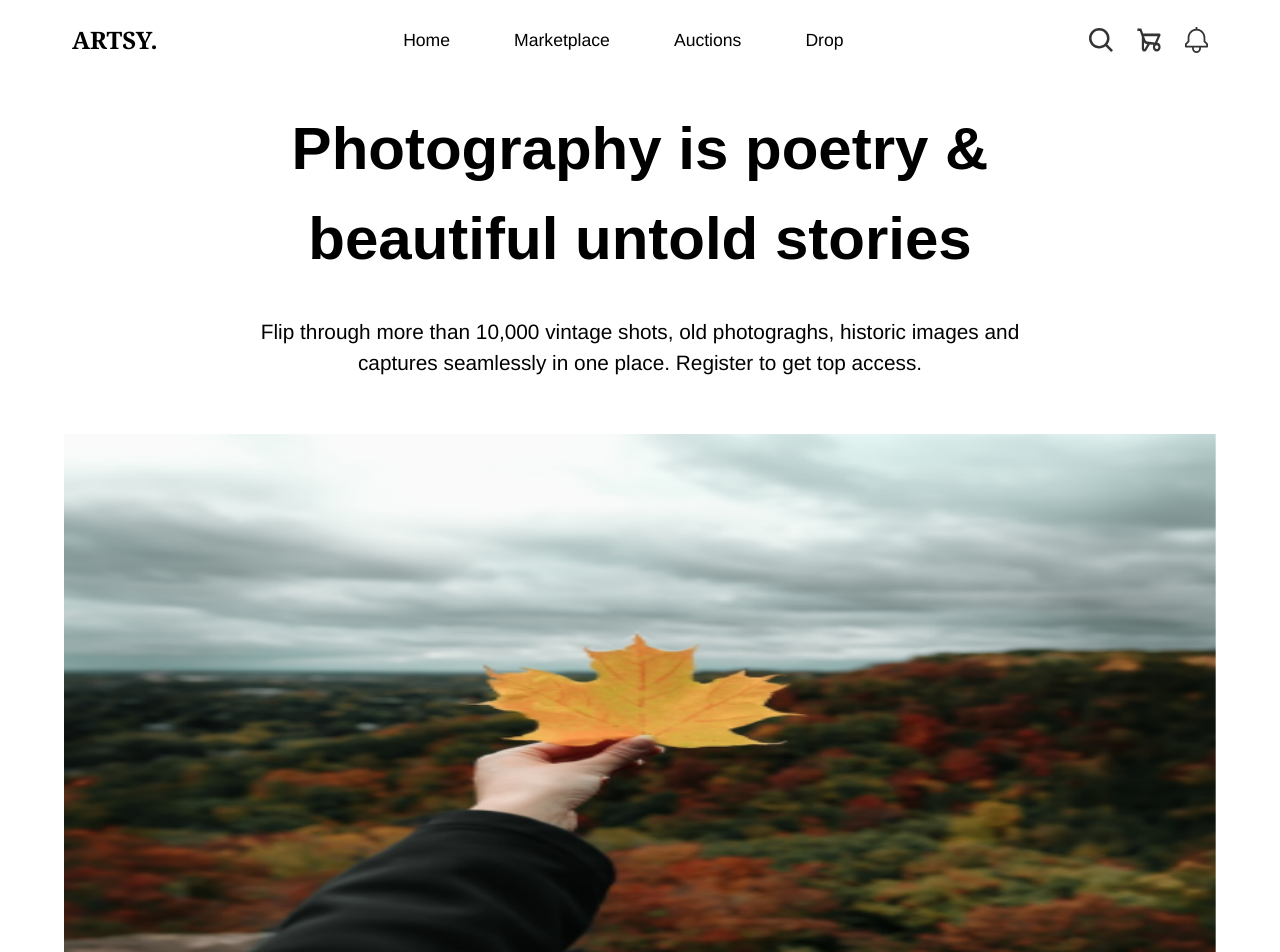
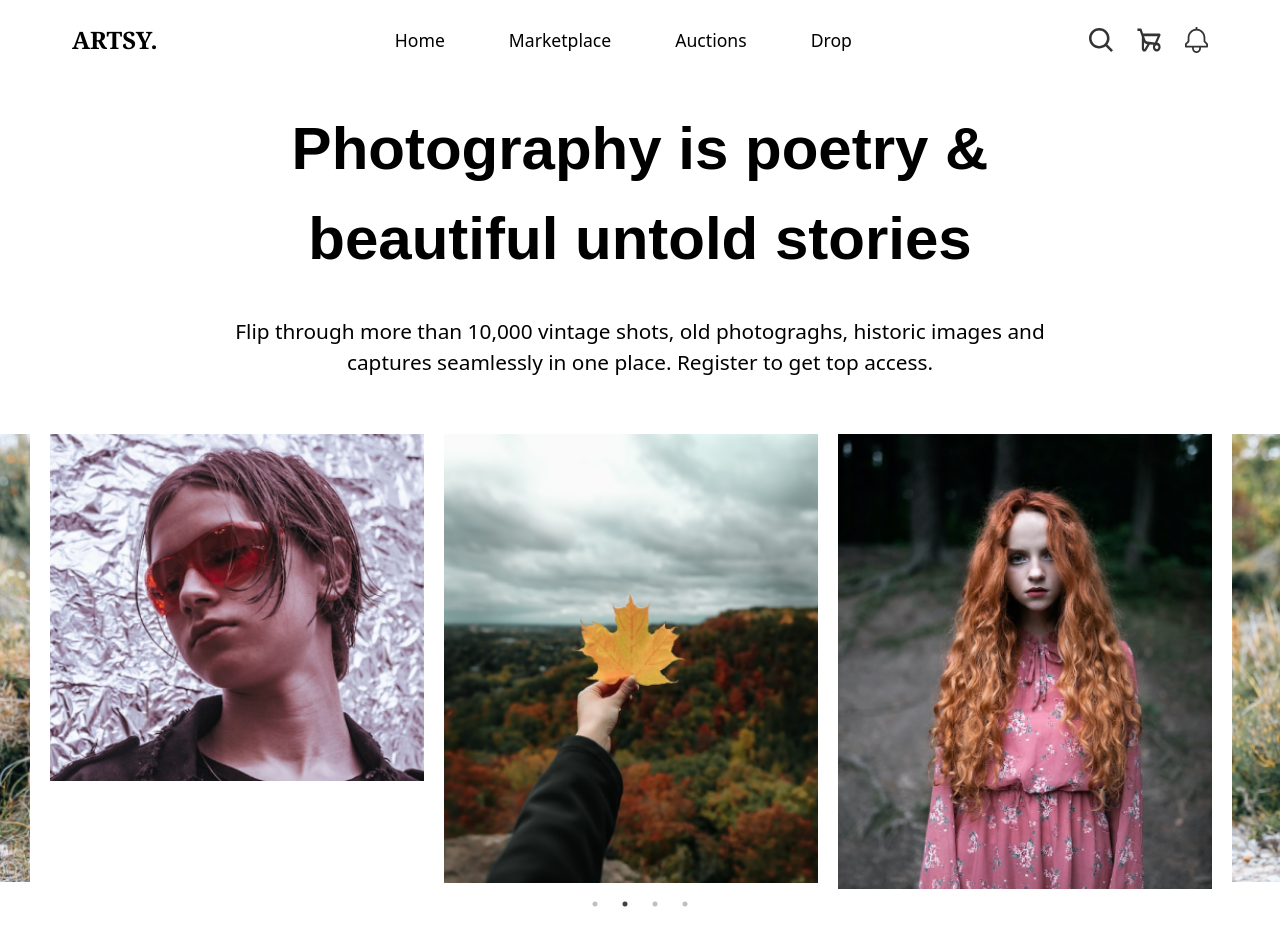
Before and after one commit to davidfayanju1/ARTSY, a React (Vite) app: page / in a window 1280 px wide. Shown: the top 952 px of the page. Built offline with nearby package versions, Linux system fonts and the light colour scheme; a web font is replaced by a local one.

Commit message:
carousel adjustments

```diff
--- a/package.json
+++ b/package.json
@@ -12,6 +12,8 @@
     "react": "^18.2.0",
     "react-dom": "^18.2.0",
     "react-router-dom": "^6.9.0",
+    "react-slick": "^0.29.0",
+    "slick-carousel": "^1.8.1",
     "swiper": "^9.2.4"
   },
   "devDependencies": {
--- a/src/components/home/Featured.jsx
+++ b/src/components/home/Featured.jsx
@@ -5,9 +5,9 @@ import Rectangle1 from '../../assets/images/Rectangle1.png';
 
 const Featured = () => {
   return (
-    <div className='pt-[4rem] md:px-[3rem] px-[1rem] bg-brand'>
+    <div className='pt-[4rem] md:px-[3rem] px-[1rem] mt-[6rem]'>
         <div className="title mb-[3rem]">
-            <h1 className='font-semibold md:text-[2.8rem] text-[1.8rem]'>Featured products</h1>
+            <h1 className='font-semibold md:text-[2.8rem] text-[1.8rem]'>Featured Posts</h1>
         </div>
 
         <div className='before:w-full before:hidden md:before:block before:h-[0.01rem] before:bg-gray-400 after:w-full after:h-[0.01rem] after:bg-gray-400 after:hidden md:after:block'>
--- a/src/components/home/Hero.jsx
+++ b/src/components/home/Hero.jsx
@@ -1,17 +1,8 @@
 import React, { useRef, useState } from "react";
-// Import Swiper React components
-import { Swiper, SwiperSlide } from "swiper/react";
-
-// Import Swiper styles
-import "swiper/css";
-import "swiper/css/scrollbar";
-
-import "./styles.css";
-import SwiperCore, { Autoplay,Pagination,Navigation } from 'swiper/core';
-SwiperCore.use([Autoplay,Pagination,Navigation]);
-
-// import required modules
-import { Scrollbar } from "swiper";
+import Slider from "react-slick";
+import "slick-carousel/slick/slick.css";
+import "slick-carousel/slick/slick-theme.css";
+// images
 import Rectangle1 from '../../assets/images/carousel/Rectangle230.png'
 import Rectangle2 from '../../assets/images/carousel/Rectangle231.png'
 import Rectangle3 from '../../assets/images/carousel/Rectangle232.png'
@@ -19,43 +10,64 @@ import Rectangle4 from '../../assets/images/carousel/Rectangle233.png'
 import Rectangle5 from '../../assets/images/carousel/Rectangle234.png'
 
 
+const Hero = () => {
+
+  let settings = {
+    dots: true,
+    infinite: true,
+    speed: 400,
+    slidesToShow: 3,
+    slidesToScroll: 1,
+    centerMode: true,
+    arrows: false,
+    autoplay: true,
+    autoplaySpeed: 4000,
+    adaptiveHeight: true,
+
+    responsive: [
+        {
+          breakpoint: 768,
+          settings: {
+            arrows: false,
+            centerMode: true,
+            slidesToShow: 1,
+            // centerPadding: '2px',
+          }
+        },
+        {
+          breakpoint: 480,
+          settings: {
+            arrows: false,
+            centerMode: true,
+            slidesToShow: 1,
+            // centerPadding: '2px',
+          }
+        }
+      ]
+  };
 
 
-const Hero = () => {
   return (
     <div className='bg-brand mt-[5rem] min-h-[50vh] w-full flex flex-col items-center'>
         <div className="w-full md:max-w-[60rem] md:w-[90%] text-center py-[1.5rem] flex flex-col items-center justify-center">
             <span className="title font-clash text-center text-[2rem] whitespace-pre-wrap w-full md:text-[3.75rem] md:font-semibold">Photography is poetry <span className='md:inline hidden'>&</span> <span className='md:hidden inline'>and</span> beautiful untold stories</span>
             <p className='mt-[2rem] md:text-[1.3rem] text-[1.1rem]  text-center w-[85%]'>Flip through more than 10,000 vintage shots, old photograghs, historic images and captures seamlessly in one place. Register to get top access.</p>
         </div>
-        <div className="carousel h-[70vh] md:w-[90%] w-full mx-[auto] mt-[2rem]">
-          <Swiper
-          scrollbar={{
-            hide: true,
-          }}
-          modules={[Scrollbar]}
-          className='mySwiper'
-          autoplay= {{
-            'delay': 5000,
-          }}
-          navigation={true}
-          >
-            <SwiperSlide>
-              <img src={ Rectangle1 } alt="" />
-            </SwiperSlide>
-            <SwiperSlide>
-              <img src={ Rectangle2 } alt="" />
-            </SwiperSlide>
-            <SwiperSlide>
-              <img src={ Rectangle3 } alt="" />
-            </SwiperSlide>
-            <SwiperSlide>
-              <img src={ Rectangle4 } alt="" />
-            </SwiperSlide>
-            <SwiperSlide>
-              <img src={ Rectangle5 } alt="" />
-            </SwiperSlide>
-          </Swiper>
+        <div className="carousel md:h-[70vh] md:w-[100%] w-full mx-[auto] mt-[2rem]">
+          <Slider {...settings}>
+              <div>
+                  <img src= { Rectangle1 } alt="" className="md:h-full h-[20%] md:w-[95%] w-[20rem]"/>
+              </div>
+              <div>
+                  <img src={ Rectangle2 } alt=""  className="md:h-full h-[20%] md:w-[95%] w-[20rem]"/>
+              </div>
+              <div>
+                  <img src= { Rectangle3 } alt="" className= "md:h-full h-[20%] md:w-[95%] w-[20rem]" />
+              </div>
+              <div>
+                  <img src={ Rectangle4 } alt="" className= "md:h-full h-[20%] md:w-[95%] w-[20rem]"/>
+              </div>
+          </Slider>
         </div>
     </div>
   )
```
Also changed, not shown: 1 other file (tests, documents, lock files or other folders).
